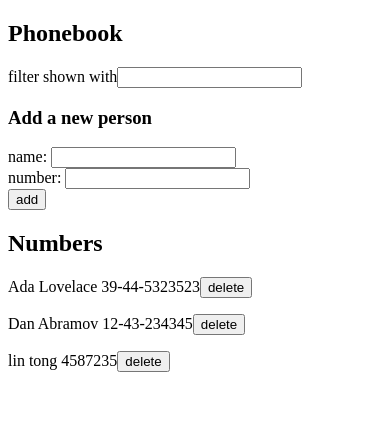
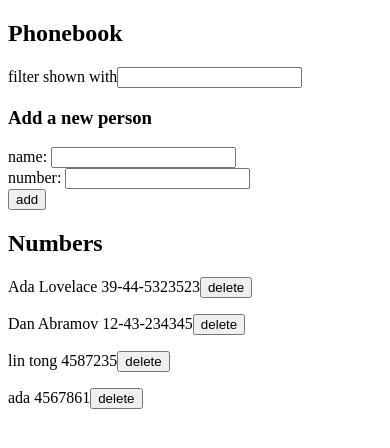
Before and after one commit to sandrasong/full_stack_open, a React (Vite) app in the folder part2/phonebook/: page / in a window 390 px wide. Shown: the top 448 px of the page. Built offline with nearby package versions, Linux system fonts and the light colour scheme; data requests are answered from the project's data file.

Commit message:
2.15: phonebook, enable update number to an existing user

```diff
--- a/part2/phonebook/db.json
+++ b/part2/phonebook/db.json
@@ -14,6 +14,11 @@
       "id": "800a",
       "name": "lin tong",
       "number": "4587235"
+    },
+    {
+      "name": "ada",
+      "number": "4567861",
+      "id": "c1be"
     }
   ]
 }
--- a/part2/phonebook/src/App.jsx
+++ b/part2/phonebook/src/App.jsx
@@ -26,7 +26,13 @@ const App = () => {
       person.name === newName)
 
     if (personExist) {
-      alert(`${newName} is already added to phonebook`)
+      if (window.confirm(`${personExist.name} is already added to phonebook, replace the old number with a new one?`)) {
+        personService
+        .update(personExist.id, personObject)
+        .then(returnPerson => {
+          setPersons(persons.map(p => p.id !== returnPerson.id ? p : returnPerson))
+        })
+      }
       setNewNumber('')
       setNewName('')
       return
--- a/part2/phonebook/src/services/persons.js
+++ b/part2/phonebook/src/services/persons.js
@@ -15,4 +15,9 @@ const deletePerson = (id) => {
   return axios.delete(`${baseUrl}/${id}`)
 }
 
-export default { getAll, create, deletePerson }
+const update = (id, personObject) => {
+  const request = axios.put(`${baseUrl}/${id}`, personObject)
+  return request.then(response => response.data)
+}
+
+export default { getAll, create, deletePerson, update }
```
